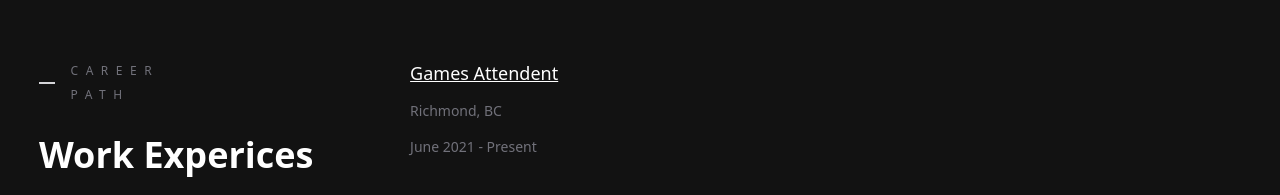
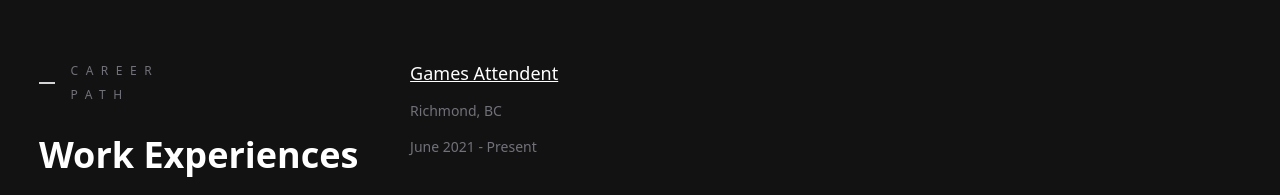
Before and after one commit to zhaojzn/profile, a React (Vite) app: page / in a window 1280 px wide. Shown: the part 3180-3375 px from the top of the page. Built offline with nearby package versions, Linux system fonts and the light colour scheme.

Commit message:
spelling

```diff
--- a/src/components/Work/Work.jsx
+++ b/src/components/Work/Work.jsx
@@ -24,7 +24,7 @@ const Work = (props) => {
                 </div>
               </div>
               <div className="text-white text-4xl font-bold mt-7">
-                Work Experices
+                Work Experiences
               </div>
 
               {WorkList.map((company, index) => (
```
